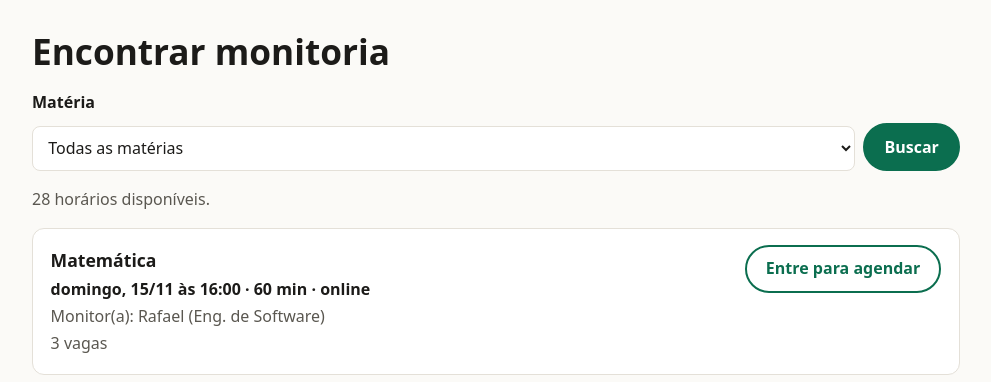
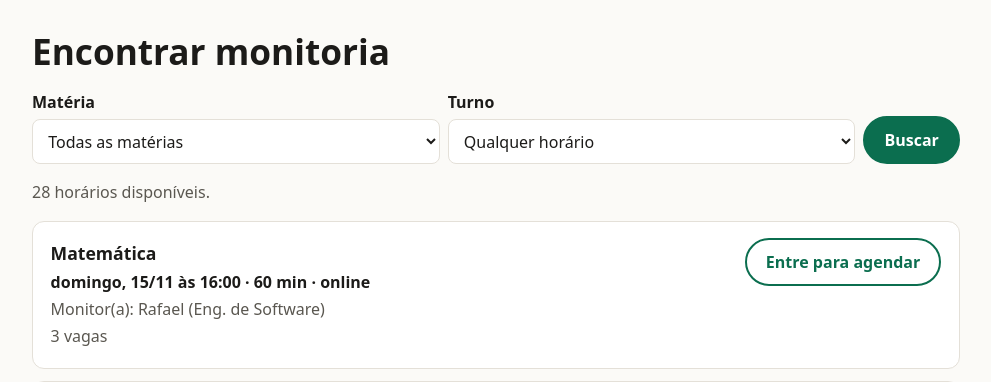
Before and after one commit to GiantMazelliWasHere/apoio-escolar-periferico, a FastAPI app: page /monitorias in a window 1280 px wide. Shown: the part 93-475 px from the top of the page, without its empty margins (144-1135 px from the left). Run offline with FastAPI, Linux system fonts and the light colour scheme.

Commit message:
Adiciona filtro por turno e registra as notas do teste de usabilidade
- MVP: filtro por turno (manhã, tarde, noite) na tela de monitorias,
  com teste automatizado; a assistente AI Bits passa a conhecer o filtro.
- Entrega de Business (§9.2) e roteiro de entrevistas: notas de
  facilidade dos 5 estudantes (média 4,6) e teste dos voluntários
  V1 e V2; "o que mudou" registra o filtro implementado após o teste.
- Roteiro do pitch: fala de E4 no bloco 1 e filtro da noite na demo.

Co-Authored-By: Claude Opus 5.5 <noreply@anthropic.com>

```diff
--- a/mvp/app/assistente.py
+++ b/mvp/app/assistente.py
@@ -82,7 +82,7 @@ BASE DE CONHECIMENTO DO SOFTWARE APOIO ESCOLAR PERIFÉRICO (só existe o que est
 3. Cadastro de voluntário (botão "Quero ser voluntário"): nome, e-mail, senha e formação (opcional).
 4. Entrar: e-mail e senha. Ainda não existe recuperação de senha pelo site: quem esqueceu a senha deve
    procurar a coordenação do projeto.
-5. Tela "Monitorias": filtro por matéria ({", ".join(MATERIAS)}) e lista de horários livres.
+5. Tela "Monitorias": filtro por matéria ({", ".join(MATERIAS)}), filtro por turno (manhã, tarde ou noite, a partir das 18h) e lista de horários livres com dia e hora.
    O estudante toca em "Agendar" e pode escrever a dúvida (até 500 caracteres). Depois vê a confirmação com
    matéria, dia e hora, monitor e como será (online, com link, ou presencial, com local).
 6. Tela "Minhas monitorias" (estudante): próximas monitorias, histórico e botão "Cancelar".
--- a/mvp/app/main.py
+++ b/mvp/app/main.py
@@ -22,7 +22,7 @@ from .assistente import FAQ, MAX_PERGUNTA, NOME_ASSISTENTE, Assistente, LimiteEx
 from .config import Settings
 from .db import Base, get_db, make_sessionmaker
 from .kpis import calcular_impacto
-from .models import ANOS_ESCOLARES, MATERIAS, Agendamento, Escola, Horario, Usuario
+from .models import ANOS_ESCOLARES, MATERIAS, TURNOS, Agendamento, Escola, Horario, Usuario
 from .security import (
     LoginNecessario,
     csrf_header,
@@ -237,7 +237,7 @@ def create_app(database_url: str | None = None, seed: bool | None = None) -> Fas
     # ---------- Estudante ----------
 
     @app.get("/monitorias", response_class=HTMLResponse)
-    def monitorias(request: Request, materia: str = "", bemvindo: int = 0, db: Session = Depends(get_db), usuario: Usuario | None = Depends(usuario_atual)):
+    def monitorias(request: Request, materia: str = "", turno: str = "", bemvindo: int = 0, db: Session = Depends(get_db), usuario: Usuario | None = Depends(usuario_atual)):
         q = (
             select(Horario)
             .options(selectinload(Horario.agendamentos), selectinload(Horario.voluntario))
@@ -246,13 +246,19 @@ def create_app(database_url: str | None = None, seed: bool | None = None) -> Fas
         )
         if materia in MATERIAS:
             q = q.where(Horario.materia == materia)
-        horarios = [h for h in db.scalars(q).all() if h.vagas_livres > 0][:30]
+        if turno not in TURNOS:
+            turno = ""
+        horarios = [h for h in db.scalars(q).all() if h.vagas_livres > 0]
+        if turno:
+            _, hora_ini, hora_fim = TURNOS[turno]
+            horarios = [h for h in horarios if hora_ini <= h.inicio.hour < hora_fim]
+        horarios = horarios[:30]
         ja_agendados = set()
         if usuario and usuario.papel == "estudante":
             ja_agendados = set(
                 db.scalars(select(Agendamento.horario_id).where(Agendamento.estudante_id == usuario.id, Agendamento.status != "cancelado")).all()
             )
-        return render(request, "monitorias.html", usuario, horarios=horarios, materias=MATERIAS, materia=materia, bemvindo=bemvindo, ja_agendados=ja_agendados)
+        return render(request, "monitorias.html", usuario, horarios=horarios, materias=MATERIAS, materia=materia, turnos=TURNOS, turno=turno, bemvindo=bemvindo, ja_agendados=ja_agendados)
 
     @app.post("/monitorias/{horario_id}/agendar", dependencies=[Depends(csrf_protect)])
     def agendar(
--- a/mvp/app/static/style.css
+++ b/mvp/app/static/style.css
@@ -118,8 +118,9 @@ input:focus, select:focus { border-color: var(--brand); }
 .sucesso { background: var(--ok-bg); color: var(--ok); padding: .75rem 1rem; border-radius: 8px; font-weight: 600; }
 
 .filtro { display: flex; flex-wrap: wrap; gap: .5rem; align-items: end; }
-.filtro label { width: 100%; font-weight: 600; }
-.filtro select { flex: 1 1 220px; width: auto; }
+.filtro .campo { flex: 1 1 200px; display: flex; flex-direction: column; gap: .25rem; }
+.filtro label { font-weight: 600; }
+.filtro select { width: 100%; }
 .resumo { color: var(--muted); }
 
 .lista-horarios { list-style: none; padding: 0; margin: 0; }
--- a/mvp/app/templates/monitorias.html
+++ b/mvp/app/templates/monitorias.html
@@ -5,18 +5,27 @@
 <h1>Encontrar monitoria</h1>
 
 <form method="get" action="/monitorias" class="filtro" role="search">
-  <label for="materia">Matéria</label>
-  <select id="materia" name="materia">
-    <option value="">Todas as matérias</option>
-    {% for m in materias %}<option {% if m == materia %}selected{% endif %}>{{ m }}</option>{% endfor %}
-  </select>
+  <div class="campo">
+    <label for="materia">Matéria</label>
+    <select id="materia" name="materia">
+      <option value="">Todas as matérias</option>
+      {% for m in materias %}<option {% if m == materia %}selected{% endif %}>{{ m }}</option>{% endfor %}
+    </select>
+  </div>
+  <div class="campo">
+    <label for="turno">Turno</label>
+    <select id="turno" name="turno">
+      <option value="">Qualquer horário</option>
+      {% for chave, (rotulo, _, _) in turnos.items() %}<option value="{{ chave }}" {% if chave == turno %}selected{% endif %}>{{ rotulo }}</option>{% endfor %}
+    </select>
+  </div>
   <button class="botao" type="submit">Buscar</button>
 </form>
 
-<p class="resumo" aria-live="polite">{{ horarios|length }} horário{{ '' if horarios|length == 1 else 's' }} disponíve{{ 'l' if horarios|length == 1 else 'is' }}{% if materia %} em {{ materia }}{% endif %}.</p>
+<p class="resumo" aria-live="polite">{{ horarios|length }} horário{{ '' if horarios|length == 1 else 's' }} disponíve{{ 'l' if horarios|length == 1 else 'is' }}{% if materia %} em {{ materia }}{% endif %}{% if turno %} · {{ turnos[turno][0] }}{% endif %}.</p>
 
 {% if not horarios %}
-  <p class="cartao">Ainda não há horários livres{% if materia %} de {{ materia }}{% endif %}. Tente outra matéria ou volte amanhã.</p>
+  <p class="cartao">Ainda não há horários livres{% if materia %} de {{ materia }}{% endif %}{% if turno %} neste turno{% endif %}. Tente outra matéria{% if turno %} ou outro turno{% endif %}, ou volte amanhã.</p>
 {% endif %}
 
 <ul class="lista-horarios">
```
Also changed, not shown: docs/business/Entrega_Business_Apoio_Escolar_Periferico.md (+7 -3 lines), docs/business/Roteiro_Entrevistas_Validacao.md (+17 -4 lines), docs/business/Roteiro_Video_Pitch.md (+6 -2 lines), mvp/app/models.py (+7 -0 lines), mvp/tests/test_fluxo.py (+15 -0 lines), README.md.
